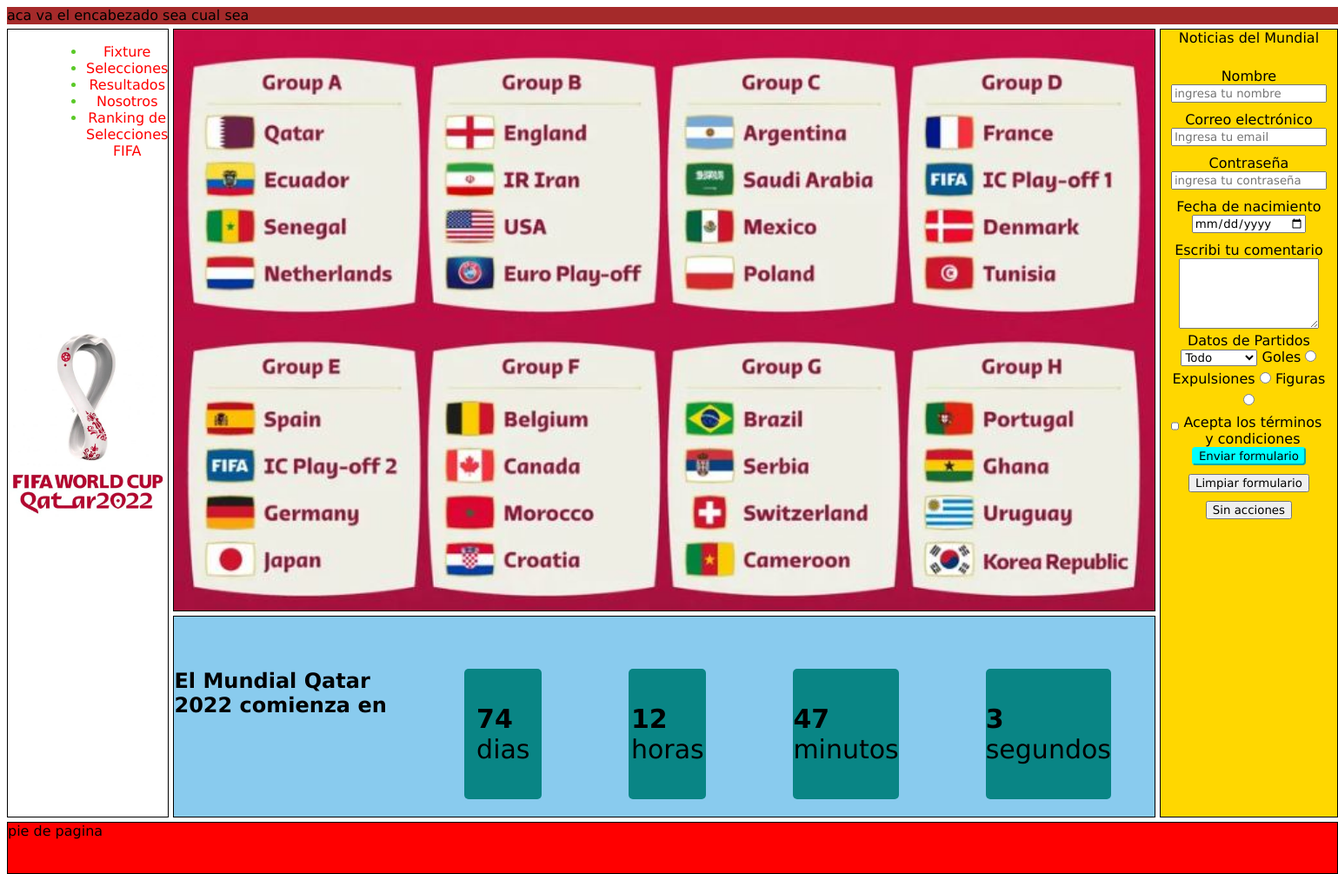
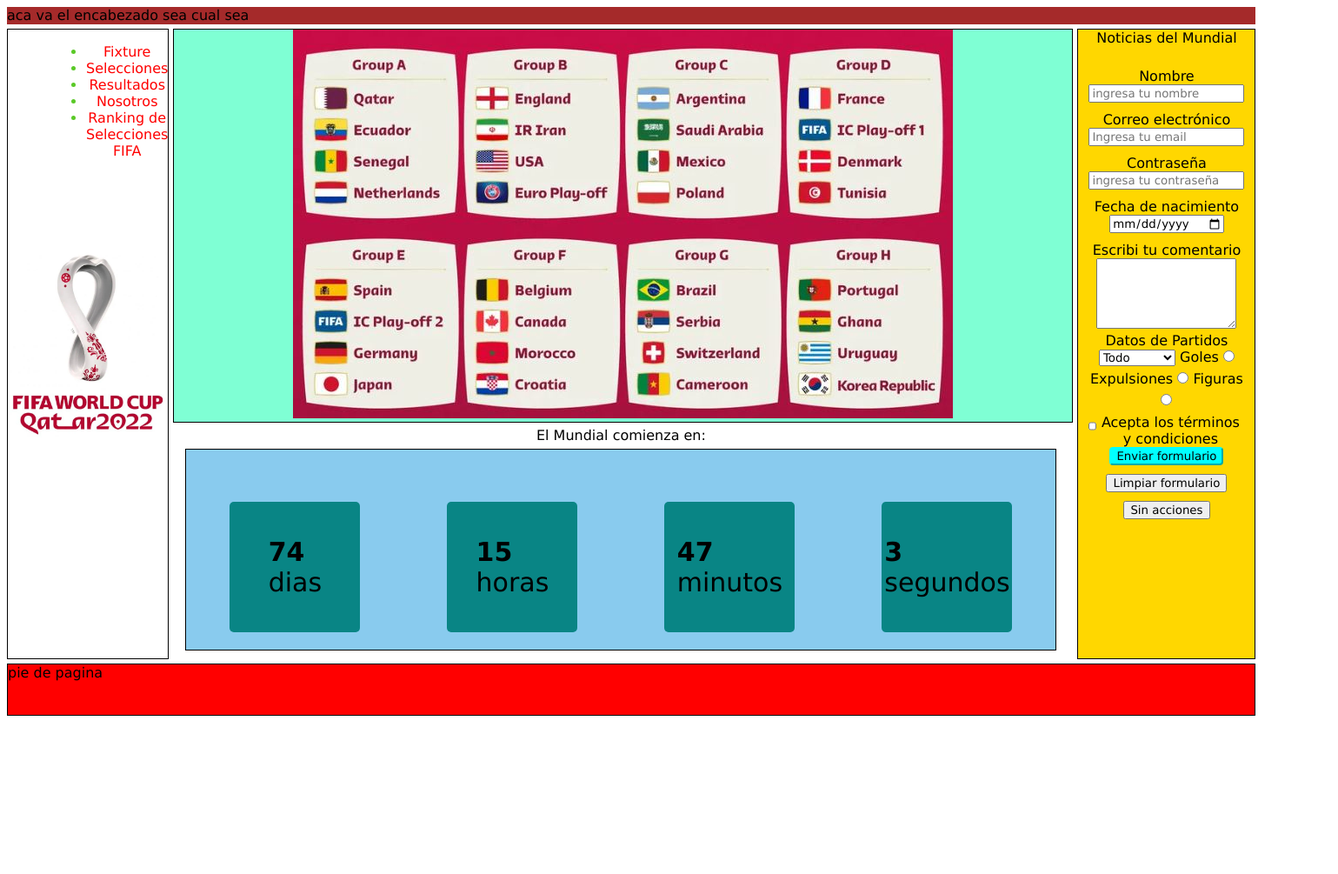
Before and after one commit to Bichi10/proyecto_frontend, a plain HTML site: page proyecto/index.html in a window 1280 px wide. Shown: the whole page at 87% size, 1539 px wide, since content can reach past the window. After the commit the page ends 823 px from the top, so only its background shows below. Drawn offline with Linux system fonts and the light colour scheme.

Commit message:
cambio de cuenta regresiva y grupos

```diff
--- a/proyecto/estilo.css
+++ b/proyecto/estilo.css
@@ -151,6 +151,9 @@ font-size: 30px;
         width: 100%;
         text-align: center;
     }
+    .field1{
+        border: none;
+    }
 
     .field, input{
         margin: 0px 0px 10px 0px;
--- a/proyecto/grid.css
+++ b/proyecto/grid.css
@@ -1,13 +1,13 @@
 #grilla {
     display: grid;
     grid-template-areas:
-        "header header header"
-        "nav productos aside"
-        "nav cuentaregresiva aside"
-        "footer footer  footer";
+        "header header header header"
+        "nav productos productos aside"
+        "nav cuentaregresiva cuentaregresiva  aside"
+        "footer footer footer footer";
 
     grid-template-rows: 20px 1fr 1fr 60px;
-    grid-column: 20% auto 15%;
+    grid-column: 20% 50% 50% 20%;
     grid-row-gap: 5px;
     grid-column-gap: 5px;
     height: 100vh;
@@ -31,6 +31,7 @@ aside{
 section#productos {
     background-color: aquamarine;
     grid-area: productos;
+    width: 100%;
 }
 
 section#cuentaregresiva{
--- a/proyecto/index.html
+++ b/proyecto/index.html
@@ -16,14 +16,16 @@
 
         <section id="productos" class="border" class="contenido__personajes">
             <!-- Contenido -->
-            <img src="./img/grupos.jpg" alt="grupos del mundial" width="100%" height="100%">
+            <center><img src="./img/grupos.jpg" alt="grupos del mundial"></center>
         </section>
 
-        <section id="cuentaregresiva" class="border">
-            <h1>El Mundial Qatar 2022 comienza en </h1>
-            <script src="./js/simplyCountdown.min.js"></script>
-            <script src="./js/cuentaregresiva.js"></script>
-        </section>
+        <fieldset class="field1">
+            <legend>El Mundial comienza en:</legend>
+            <section id="cuentaregresiva" class="border">
+                <script src="./js/simplyCountdown.min.js"></script>
+                <script src="./js/cuentaregresiva.js"></script>
+            </section>
+        </fieldset>
 
         <nav class="border">
             <ul class="menuSuperior">
--- a/proyecto/js/cuentaregresiva.js
+++ b/proyecto/js/cuentaregresiva.js
@@ -2,7 +2,7 @@ simplyCountdown('#cuentaregresiva', {
     year: 2022, // required
     month: 11, // required
     days: 20, // required
-    hours: 13, // Default is 0 [0-23] integer
+    hours: 16, // Default is 0 [0-23] integer
     minutes: 0, // Default is 0 [0-59] integer
     seconds: 0, // Default is 0 [0-59] integer
     words: { //words displayed into the countdown
@@ -17,7 +17,7 @@ simplyCountdown('#cuentaregresiva', {
     // in case of inline set to false
     enableUtc: true, //Use UTC or not - default : false
     onEnd: function() {
-        alert('finalizo')
+        alert('finalizo');
         return; }, //Callback on countdown end, put your own function here
     refresh: 1000, // default refresh every 1s
     sectionClass: 'simply-section', //section css class
```
